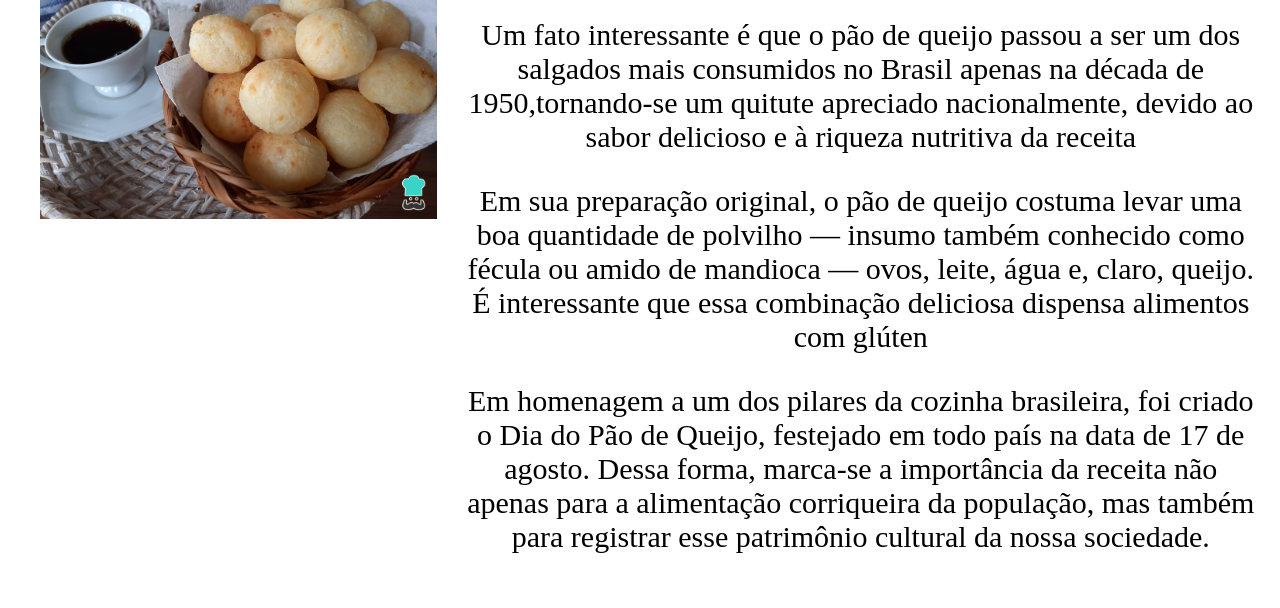
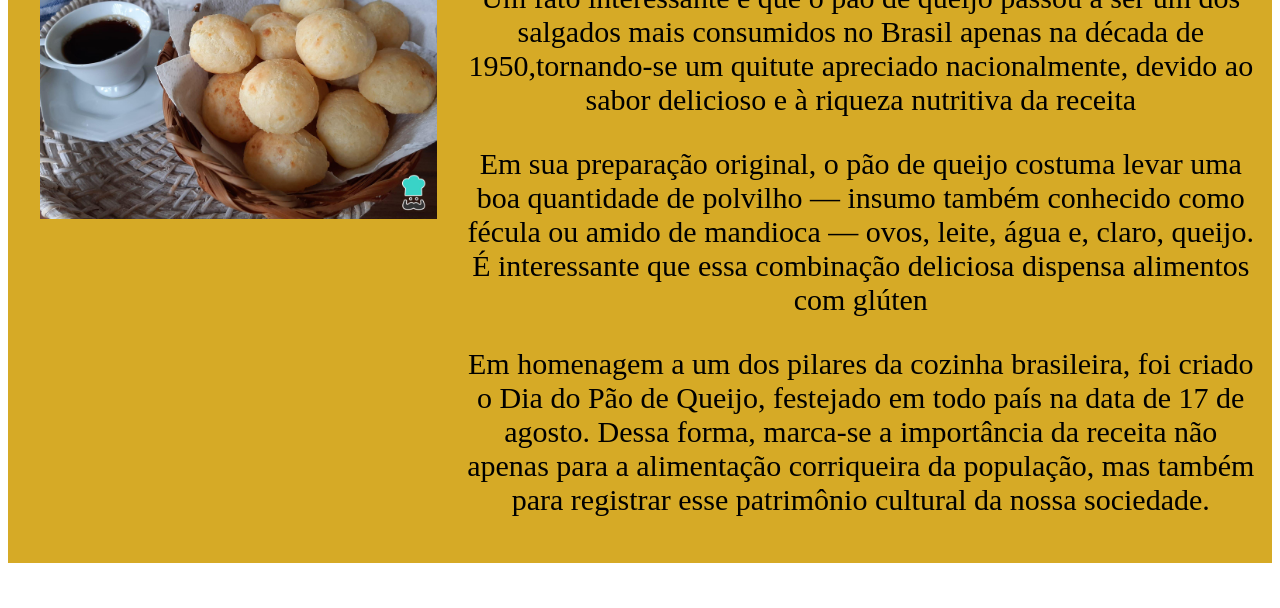
Before and after one commit to MILANIBIANCA/Av2-Bianca, a plain HTML site: page index.html in a window 1280 px wide. Shown: the part 283-891 px from the top of the page. After the commit the page ends 854 px from the top, so only its background shows below. Drawn offline with Linux system fonts and the light colour scheme.

Commit message:
Add files via upload

```diff
--- a/style.css
+++ b/style.css
@@ -1,8 +1,8 @@
 
 :root{
-    --cor-de-fundo: #4d08bd;
-    --branco-principal: #FFFFFF;
-    --fundo-degrade: #133c48,#B58D73;
+    --cor-de-fundo:#d6aa26;
+    --branco-principal:  #d6aa26,#d6aa26;
+    --fundo-degrade: #d6aa26,#d6aa26;
 }
 
 header{
@@ -25,7 +25,7 @@ header{
 }
 
 .tema{
-    background:linear-gradient(--fundo-degrade);
+    background:linear-gradient(#d6aa26,#d6aa26);
     display: inline-flex;
 }
 
@@ -39,14 +39,14 @@ header{
     text-align: center;
     margin: 1em;
 }
-
+d6aa26,#d6aa2
 .tema__titulo{
     color: var(--fundo-degrade);
     font-size: 40px;
 }
 
 .tema__descricao{
-    color: var(--fundo-degrade);
+    color: var( #d6aa26,#423d2f);
     font-size: 30px;
 }
 
```
